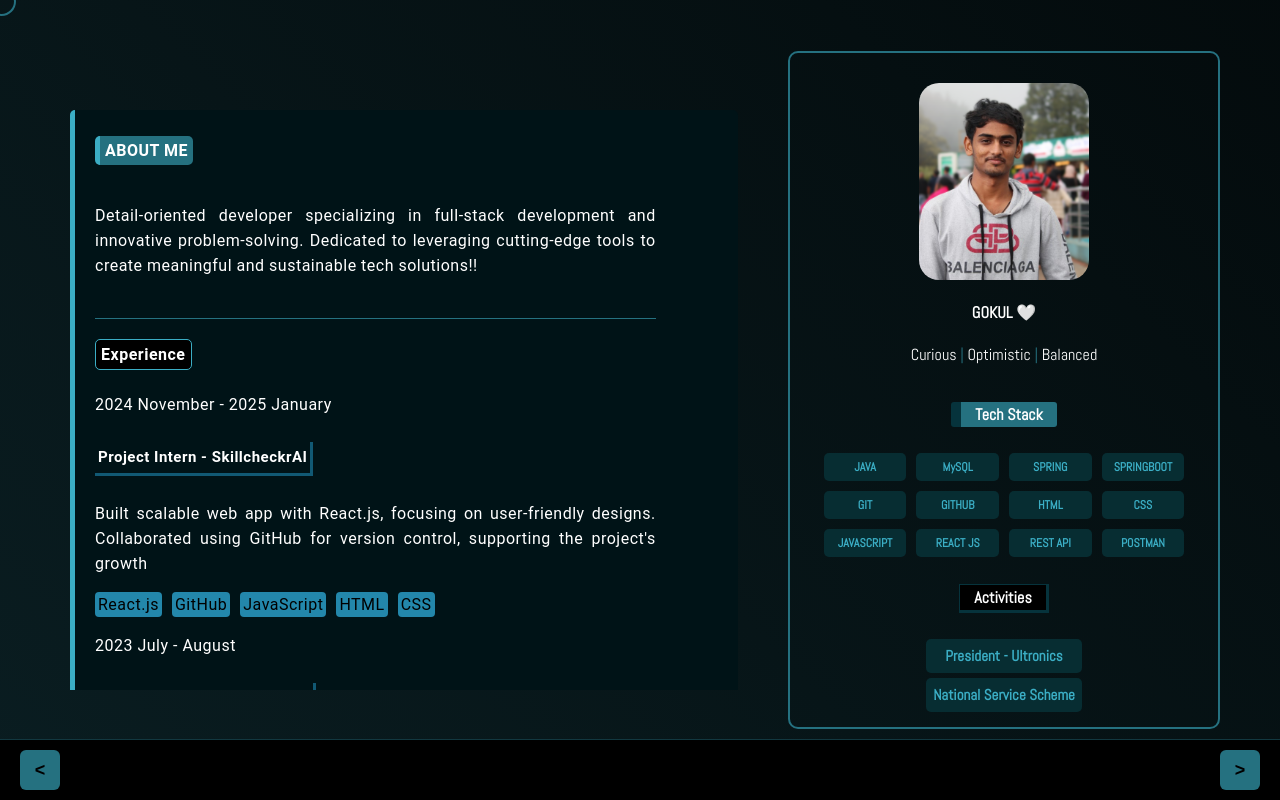
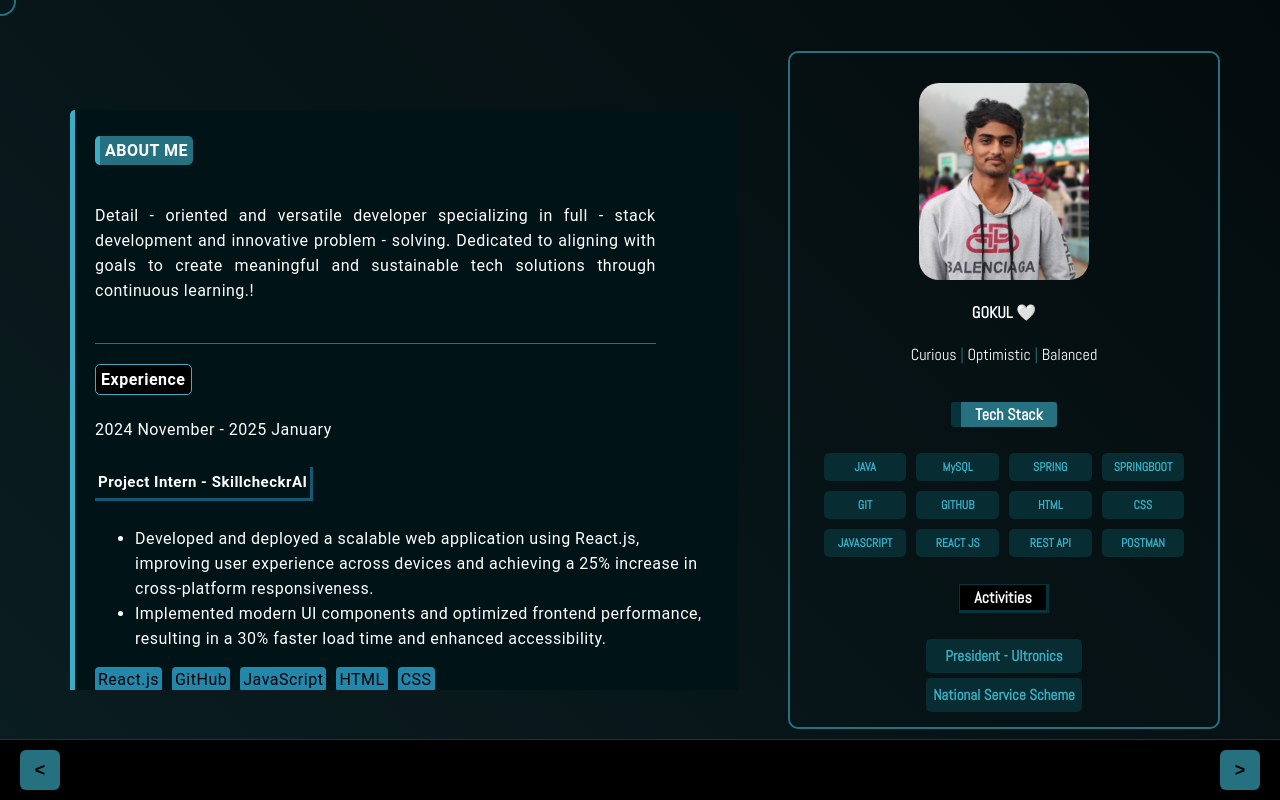
Before and after one commit to gokulnathanT/Gokul_Portfolio, a React (Create React App) app: page /About in a window 1280 px wide. Built offline with nearby package versions, Linux system fonts and the light colour scheme.

Commit message:
Updated Projects and About

```diff
--- a/src/components/About/About.js
+++ b/src/components/About/About.js
@@ -14,9 +14,7 @@ const About = () => {
             <h4>ABOUT ME</h4>
           </div>
           <div className="aboutContainer-l-content-bottom">
-            <p className="aboutText">
-             {ABOUT}!
-            </p>
+            <p className="aboutText">{ABOUT}!</p>
             <hr />
             <h4>Experience </h4>
             <div className="abt-l-content-bottom-exp">
@@ -29,7 +27,10 @@ const About = () => {
                     <h5>
                       {experience.role} - {experience.company}
                     </h5>
-                    <p>{experience.description}</p>
+                    <ul>
+                      <li>{experience.description1}</li>
+                      <li>{experience.description2}</li>
+                    </ul>
                     {experience.technologies.map((tech, index) => (
                       <span className="techs">{tech}</span>
                     ))}
@@ -42,14 +43,14 @@ const About = () => {
             <h4>President ~ Ultronix </h4>
             <p className="abt-l-content-bottom-pres">
               As the President of Ultronix, a technical student association, I
-              led a dynamic student force and organized several key initiatives to
-              promote technical knowledge and collaboration. My contributions
+              led a dynamic student force and organized several key initiatives
+              to promote technical knowledge and collaboration. My contributions
               focused on team building, event management, and enhancing the
               technical skills of members through various workshops and
               sessions.
             </p>
             <p>Organized ~</p>
-            <ul >
+            <ul>
               <li>8+ Technical Events</li>
               <li>2 Workshops</li>
             </ul>
--- a/src/constants/index.js
+++ b/src/constants/index.js
@@ -1,66 +1,45 @@
 
 import img1 from '../assets/img2.jpeg'
 import pro1 from "../assets/project1.png";
-import pro2 from "../assets/project2.png";
 import pro3 from "../assets/project3.png";
-import pro4 from "../assets/project4.png";
+import pro4 from "../assets/project2.png";
 import pro5 from "../assets/project5.png";
 
 
 export const ABOUT =
-  "Detail-oriented developer specializing in full-stack development and innovative problem-solving. Dedicated to leveraging cutting-edge tools to create meaningful and sustainable tech solutions!";
+  "Detail - oriented and versatile developer specializing in full - stack development and innovative problem - solving. Dedicated to aligning with goals to create meaningful and sustainable tech solutions through continuous learning.";
 
 export const EXPERIENCES = [
   {
     year: "2024  November - 2025 January",
     role: "Project Intern",
     company: "SkillcheckrAI",
-    description: `Built scalable web app with React.js, focusing on user-friendly designs. Collaborated using GitHub for version control, supporting the project's growth`,
+    description1: `Developed and deployed a scalable web application using React.js, improving user experience across devices and
+achieving a 25% increase in cross-platform responsiveness.`,
+description2:`Implemented modern UI components and optimized frontend performance, resulting in a 30% faster load time
+and enhanced accessibility.`,
     technologies: ["React.js", "GitHub", "JavaScript", "HTML", "CSS"],
-  },
-  {
-    year: "2023  July - August",
-    role: "Intern",
-    company: "Hackup Technologies",
-    description: `Worked in versatile operating system like Linux and used Oracle virtual Machine . Gained knowledge on web security , linux commands and I also had a  hands-on practical session on web-pentesting and vulnerability checks using various ethical hacking tools  `,
-    technologies: ["Linux", "Virtual Machine", "Oracle VM"],
   },
 ];
 
 
 export const PROJECTS = [
   {
-    title: "E-Commerce Website",
-    image: pro1,
-    description:
-      "A fully functional e-commerce website with features like product listing, CRUD operations, shopping cart .",
-    technologies: [
-      "Java",
-      "Springboot",
-      "REST-APIs",
-      "React.js",
-      "H2-DB",
-      "CSS",
-    ],
-    link: "https://github.com/gokulnathanT/Java_SprintBoot_1.git",
-  },
-  {
-    title: "Care Enable",
-    image: pro2,
-    description:
-      "Application for having a network with peer disables to enhance their livelihood and social anxiety",
-    technologies: ["React.js", "CSS", "HTML", "Mongo DB", "Node.js"],
-    link: "https://github.com/gokulnathanT/Care-Enable",
-  },
-  {
     title: "Xpace - Logistic optimization",
     image: pro4,
     description:
       "Efficient fleet management and monetizing un-utilized spaces by integrating 3LP. ",
-    technologies: ["React.js", "MySQL", "CSS", "HTML", "Framer Motion"],
+    technologies: ["Springboot","Spring Security","React.js", "MySQL"],
     link: "https://github.com/gokulnathanT?tab=repositories/",
   },
-
+  {
+    title: "Memora CLI - A productivity toolkit",
+    image: pro1,
+    description:
+      "Command Line Interface Assistant for Organizing, Tracking, Scheduling, and Managing daily activities. ",
+    technologies: ["SpringBoot","React.js", "MySQL"],
+    link: "https://github.com/gokulnathanT/CL-Interface-Memora",
+  },
   {
     title: "Portfolio Website",
     image: pro3,
@@ -74,7 +53,7 @@ export const PROJECTS = [
     image: pro5,
     description:
       "Qtix is an interactive questionnaire application that dynamically generates and summarizes user responses based on the session result.",
-    technologies: ["React.js","MySQL","Springboot","Java"],
+    technologies: ["React.js", "MySQL", "Springboot", "Java"],
     link: "https://github.com/gokulnathanT/QTIX-Backend",
   },
 ];
```
Also changed, not shown: src/assets/project1.png, src/assets/project2.png.
